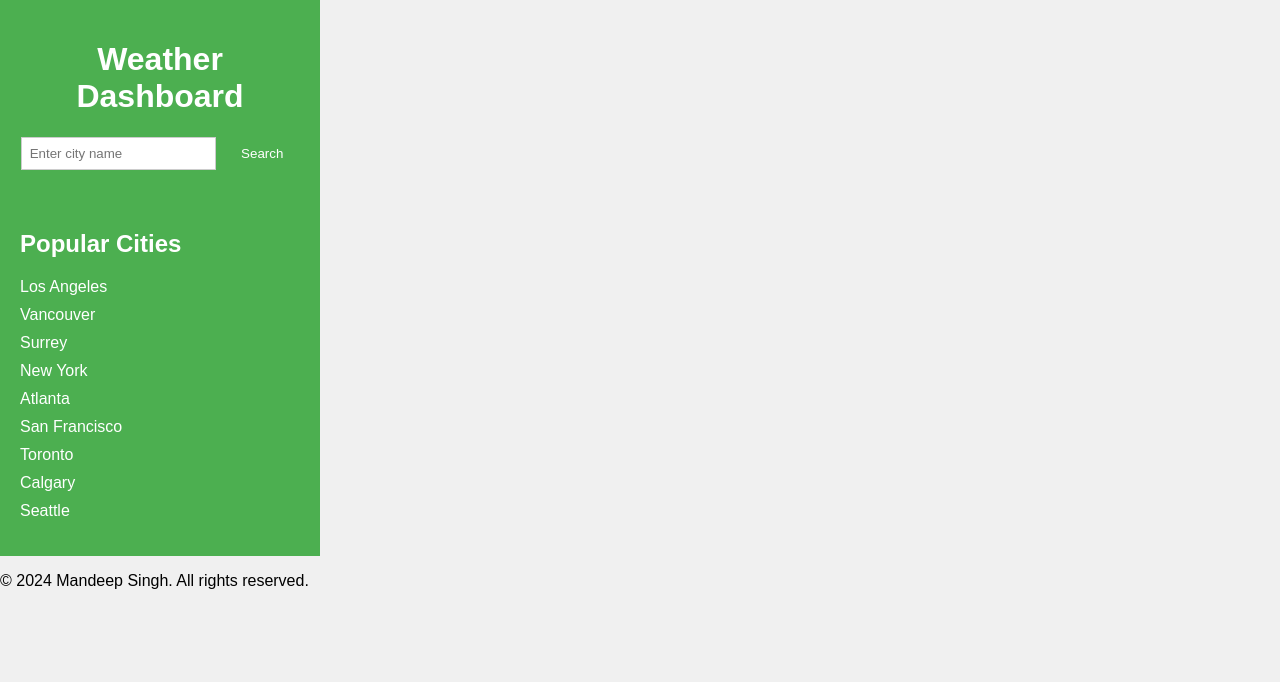
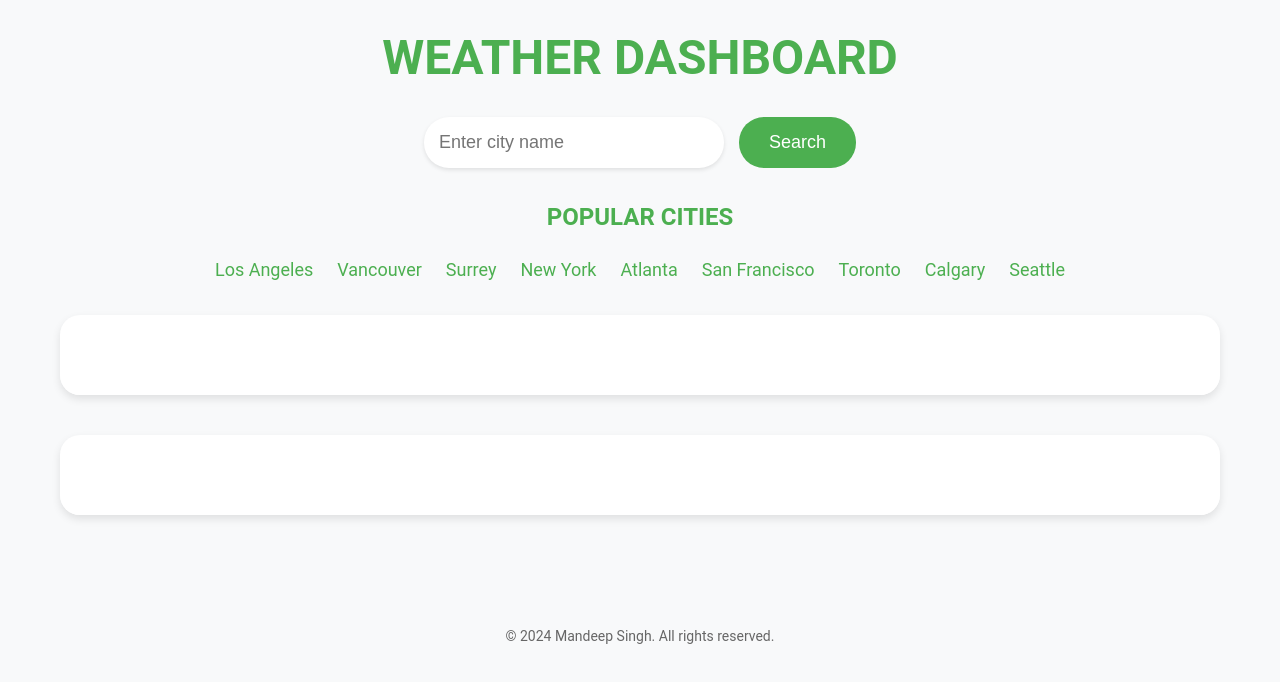
Before and after one commit to mandeepiscoding/Weather-Dashboard, a plain HTML site: page index.html in a window 1280 px wide. Drawn offline with Linux system fonts and the light colour scheme.

Commit message:
Made the website more polished, better looking, elevating the aesthetic and user experience.

```diff
--- a/css/styles.css
+++ b/css/styles.css
@@ -1,54 +1,89 @@
-body {
-    font-family: Arial, sans-serif;
+/* Reset Styles */
+* {
+    box-sizing: border-box;
     margin: 0;
     padding: 0;
-    background-color: #f0f0f0;
+}
+
+/* Global Styles */
+body {
+    font-family: 'Roboto', sans-serif;
+    background-color: #f8f9fa;
+    color: #333;
+    line-height: 1.6;
 }
 
 .container {
-    display: flex;
-}
-
-.sidebar {
-    width: 25%;
-    background-color: #4CAF50;
-    color: white;
-}
-
-.main-content {
-    flex-grow: 1;
+    max-width: 1200px;
+    margin: 0 auto;
     padding: 20px;
 }
 
+/* Header Styles */
 header {
-    padding: 20px;
     text-align: center;
+    margin-bottom: 30px;
 }
 
-form {
+h1 {
+    font-size: 48px;
+    font-weight: 700;
+    color: #4CAF50;
     margin-bottom: 20px;
+    text-transform: uppercase;
 }
 
-input[type="text"] {
-    padding: 8px;
-    border: 1px solid #ccc;
+/* Search Form Styles */
+#search-form {
+    display: flex;
+    justify-content: center;
+    align-items: center;
+    margin-bottom: 30px;
 }
 
-button {
-    padding: 8px 16px;
-    background-color: #4CAF50;
-    color: white;
+#city-input {
+    padding: 15px;
     border: none;
-    cursor: pointer;
-    margin-left: 5px;
+    border-radius: 25px;
+    background-color: #fff;
+    font-size: 18px;
+    width: 300px;
+    margin-right: 15px;
+    box-shadow: 0 2px 4px rgba(0, 0, 0, 0.1);
+    transition: box-shadow 0.3s ease;
+    outline: none;
 }
 
+#city-input:focus {
+    box-shadow: 0 4px 8px rgba(0, 0, 0, 0.1);
+}
+
+#search-form button {
+    padding: 15px 30px;
+    background-color: #4CAF50;
+    color: #fff;
+    border: none;
+    border-radius: 25px;
+    font-size: 18px;
+    cursor: pointer;
+    transition: background-color 0.3s ease;
+}
+
+#search-form button:hover {
+    background-color: #45a049;
+}
+
+/* Popular Cities Styles */
 .popular-cities {
-    padding: 20px;
+    text-align: center;
+    margin-bottom: 30px;
 }
 
 .popular-cities h2 {
-    margin-top: 0;
+    font-size: 24px;
+    color: #4CAF50;
+    margin-bottom: 20px;
+    text-transform: uppercase;
 }
 
 .popular-cities ul {
@@ -57,14 +92,84 @@ button {
 }
 
 .popular-cities li {
+    display: inline-block;
+    margin: 0 10px;
+}
+
+.popular-city {
+    color: #4CAF50;
+    text-decoration: none;
+    font-size: 18px;
+    transition: color 0.3s ease;
+}
+
+.popular-city:hover {
+    color: #45a049;
+}
+
+/* Weather Display Styles */
+.weather-container {
+    background-color: #fff;
+    padding: 40px;
+    border-radius: 20px;
+    box-shadow: 0 4px 8px rgba(0, 0, 0, 0.1);
+    margin-bottom: 40px;
+    transition: transform 0.3s ease;
+    position: relative;
+}
+
+.weather-container::before {
+    content: '';
+    position: absolute;
+    top: 0;
+    left: 0;
+    width: 100%;
+    height: 100%;
+    background: linear-gradient(to bottom, rgba(255, 255, 255, 0), rgba(255, 255, 255, 1));
+    pointer-events: none;
+    z-index: 1;
+    border-radius: 20px;
+}
+
+.weather-container:hover {
+    transform: translateY(-5px);
+}
+
+.weather-card {
+    text-align: center;
+    position: relative;
+    z-index: 2;
+}
+
+.weather-card h2 {
+    font-size: 36px;
+    font-weight: 700;
+    margin-bottom: 20px;
+}
+
+.weather-card img {
+    margin: 30px 0;
+    width: 100px;
+    height: 100px;
+    transition: transform 0.3s ease;
+}
+
+.weather-card p {
+    font-size: 18px;
     margin-bottom: 10px;
 }
 
-.popular-city {
-    color: white;
-    text-decoration: none;
+.weather-card:hover img {
+    transform: scale(1.1);
 }
 
-.popular-city:hover {
-    text-decoration: underline;
+/* Footer Styles */
+footer {
+    text-align: center;
+    margin-top: 50px;
 }
+
+footer p {
+    font-size: 14px;
+    color: #666;
+}
--- a/js/script.js
+++ b/js/script.js
@@ -6,6 +6,28 @@ const cityInput = document.getElementById('city-input');
 const currentWeatherContainer = document.getElementById('current-weather');
 const forecastContainer = document.getElementById('forecast');
 const popularCitiesList = document.getElementById('popular-cities-list');
+const searchHistoryContainer = document.getElementById('search-history');
+
+// Load search history from local storage
+let searchHistory = JSON.parse(localStorage.getItem('searchHistory')) || [];
+
+// Display search history
+function displaySearchHistory() {
+  searchHistoryContainer.innerHTML = '';
+  searchHistory.forEach(searchTerm => {
+    const searchItem = document.createElement('li');
+    searchItem.textContent = searchTerm;
+    searchItem.classList.add('search-history-item');
+    searchHistoryContainer.appendChild(searchItem);
+  });
+}
+
+// Update search history and display it
+function updateSearchHistory(city) {
+  searchHistory.unshift(city);
+  localStorage.setItem('searchHistory', JSON.stringify(searchHistory));
+  displaySearchHistory();
+}
 
 // Load weather data from local storage if available
 document.addEventListener('DOMContentLoaded', () => {
@@ -13,6 +35,7 @@ document.addEventListener('DOMContentLoaded', () => {
   if (lastSearch) {
     fetchWeather(lastSearch);
   }
+  displaySearchHistory();
 });
 
 searchForm.addEventListener('submit', function(event) {
@@ -21,11 +44,21 @@ searchForm.addEventListener('submit', function(event) {
   if (city) {
     fetchWeather(city);
     cityInput.value = '';
+    updateSearchHistory(city);
   }
 });
 
 popularCitiesList.addEventListener('click', function(event) {
   if (event.target.classList.contains('popular-city')) {
+    const city = event.target.textContent;
+    fetchWeather(city);
+    updateSearchHistory(city);
+  }
+});
+
+// Handle clicking on search history items
+searchHistoryContainer.addEventListener('click', function(event) {
+  if (event.target.classList.contains('search-history-item')) {
     const city = event.target.textContent;
     fetchWeather(city);
   }
```
